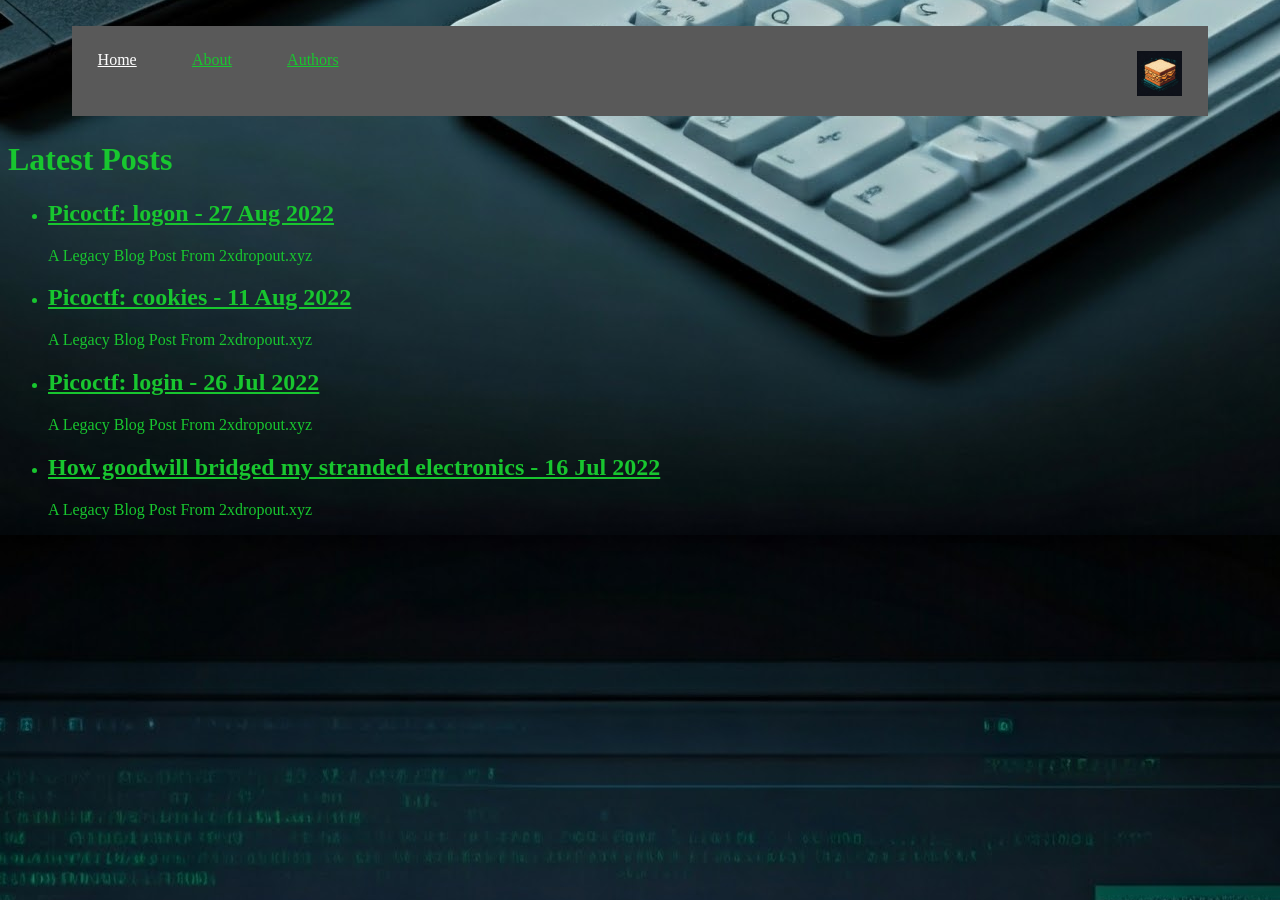
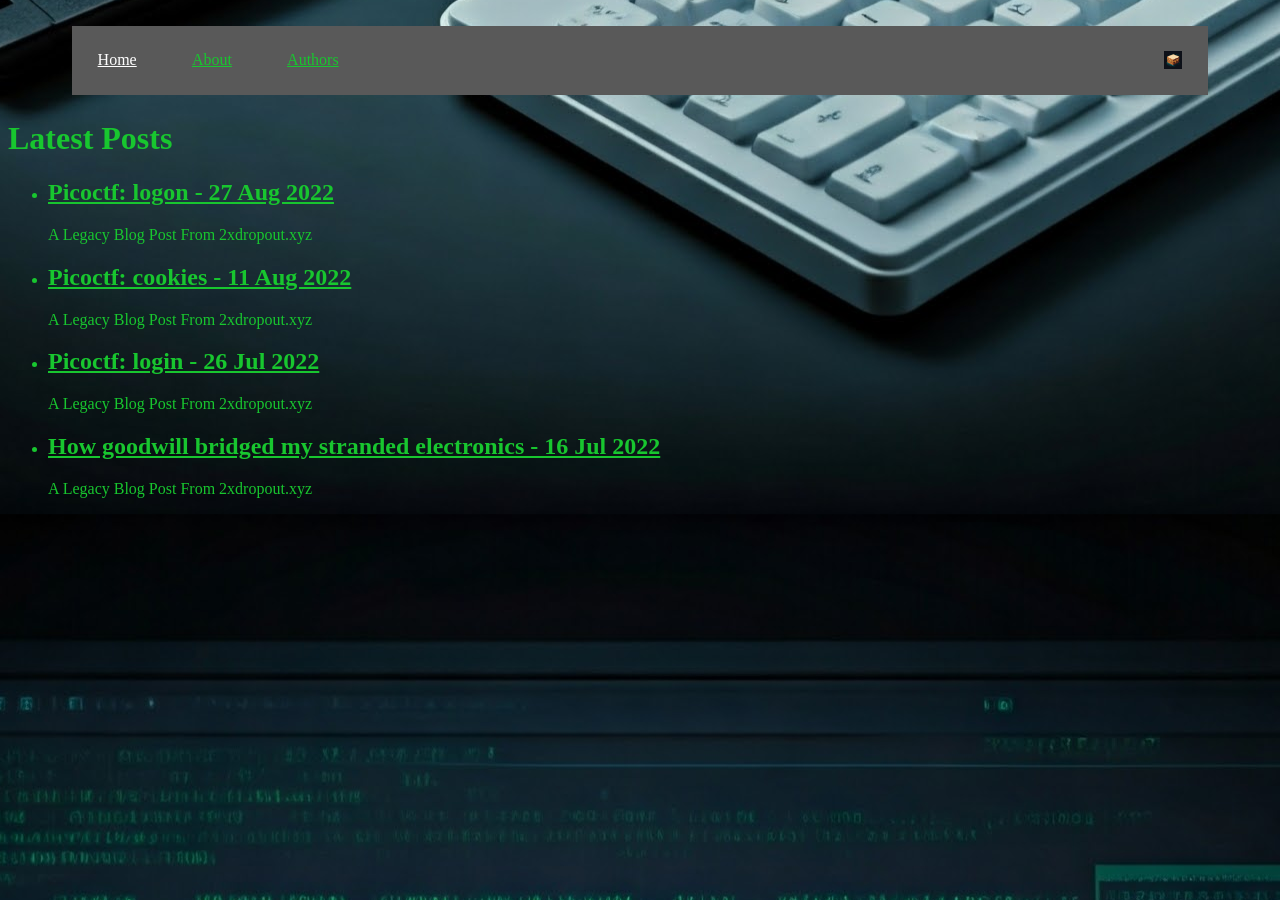
Before and after one commit to Philip-Otter/pbandt.github.io, a Jekyll site: the page built from index.html, in a window 1280 px wide. Built offline with Jekyll 4.4.1, drawn with Linux system fonts in a browser that asks for light colours.

Commit message:
Update main.css

```diff
--- a/assets/css/main.css
+++ b/assets/css/main.css
@@ -25,7 +25,7 @@ a:visited{ /* This is an attempt to not have all those ugly purple links everywh
   background-color: #595959;
   overflow: hidden;
   margin: 2vw 5vw;
-  max-height: 10vh;
+  max-height: 8vh;
 }
 
 .navBar a {
@@ -36,6 +36,6 @@ a:visited{ /* This is an attempt to not have all those ugly purple links everywh
 .navBar img {
   margin: 2vw;
   float: right;
-  max-height: 5vh;
-  max-width: 5vh;
+  max-height: 2vh;
+  max-width: 2vh;
 }
```
